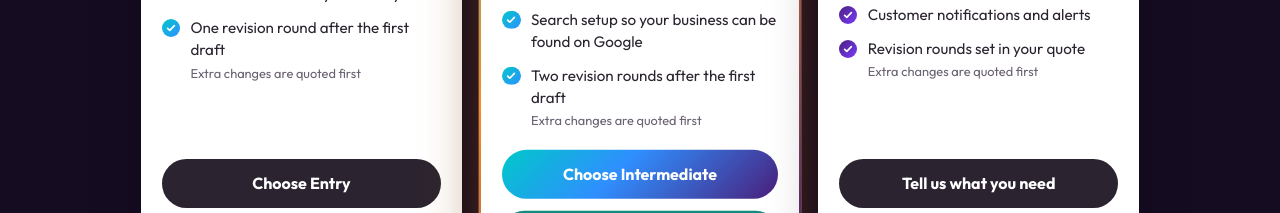
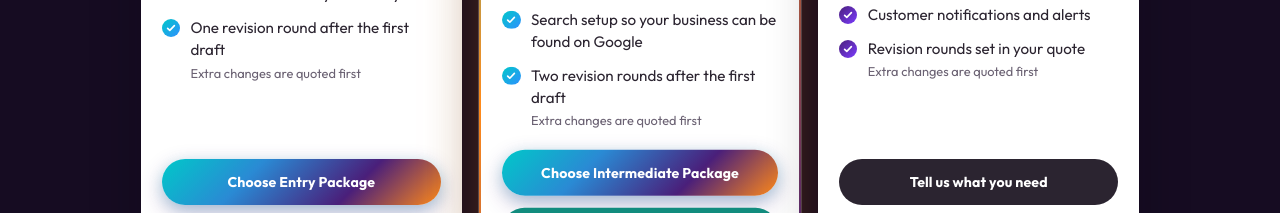
Before and after one commit to VIbeIt-Intel/vibeit-intel-web, a plain HTML site: page services.html in a window 1280 px wide. Shown: the part 1233-1446 px from the top of the page. Drawn offline with Linux system fonts and the light colour scheme.

Commit message:
Label the package pills as Entry/Intermediate Package and restyle them in brand colours.
Co-authored-by: Cursor <cursoragent@cursor.com>

```diff
--- a/services.html
+++ b/services.html
@@ -51,7 +51,7 @@
       href="https://fonts.googleapis.com/css2?family=Outfit:wght@400;500;600;700;800&display=swap"
       rel="stylesheet"
     />
-    <link rel="stylesheet" href="styles.css?v=cool19" />
+    <link rel="stylesheet" href="styles.css?v=cool22" />
     <script>
       if (
         /(?:^|[?&])from=it(?:&|$)/.test(location.search) &&
@@ -174,9 +174,9 @@
               </li>
             </ul>
             <a
-              class="pack-cta"
+              class="pack-cta pack-cta-hot"
               href="entry.html?v=mail2"
-              >Choose Entry</a
+              >Choose Entry Package</a
             >
             <a class="pack-wa" href="https://wa.me/27689434124" target="_blank" rel="noopener noreferrer">
               <img src="assets/icons/whatsapp.svg?v=centre1" width="32" height="32" alt="" />
@@ -226,7 +226,7 @@
             <a
               class="pack-cta pack-cta-hot"
               href="intermediate.html?v=mail2"
-              >Choose Intermediate</a
+              >Choose Intermediate Package</a
             >
             <a class="pack-wa" href="https://wa.me/27689434124" target="_blank" rel="noopener noreferrer">
               <img src="assets/icons/whatsapp.svg?v=centre1" width="32" height="32" alt="" />
--- a/styles.css
+++ b/styles.css
@@ -915,13 +915,21 @@ html.from-it .foot {
 .pack-cta {
   margin-top: auto;
   display: block;
-  padding: 0.9rem 1rem;
+  padding: 0.88rem 0.7rem;
   border-radius: 999px;
   background: var(--charcoal);
   color: #fff;
+  font-size: 0.88rem;
   font-weight: 700;
+  letter-spacing: 0.01em;
   text-align: center;
   text-decoration: none;
+  white-space: nowrap;
+  transition:
+    filter 0.2s ease,
+    transform 0.18s ease,
+    box-shadow 0.2s ease,
+    background 0.2s ease;
 }
 
 .pack-cta:hover {
@@ -929,12 +937,31 @@ html.from-it .foot {
 }
 
 .pack-cta-hot {
-  background: linear-gradient(135deg, var(--teal), #2f8fff 42%, var(--purple));
+  background: linear-gradient(
+    135deg,
+    var(--teal) 0%,
+    #2a8ad4 32%,
+    var(--purple) 68%,
+    var(--orange) 100%
+  );
+  box-shadow:
+    0 8px 22px rgb(74 31 122 / 30%),
+    0 4px 14px rgb(0 200 201 / 22%);
 }
 
 .pack-cta-hot:hover {
   filter: brightness(1.08);
-  background: linear-gradient(135deg, var(--teal), #2f8fff 42%, var(--purple));
+  transform: translateY(-1px);
+  background: linear-gradient(
+    135deg,
+    var(--teal) 0%,
+    #2a8ad4 32%,
+    var(--purple) 68%,
+    var(--orange) 100%
+  );
+  box-shadow:
+    0 12px 28px rgb(255 138 26 / 32%),
+    0 6px 16px rgb(0 200 201 / 24%);
 }
 
 .pack-wa,
```
